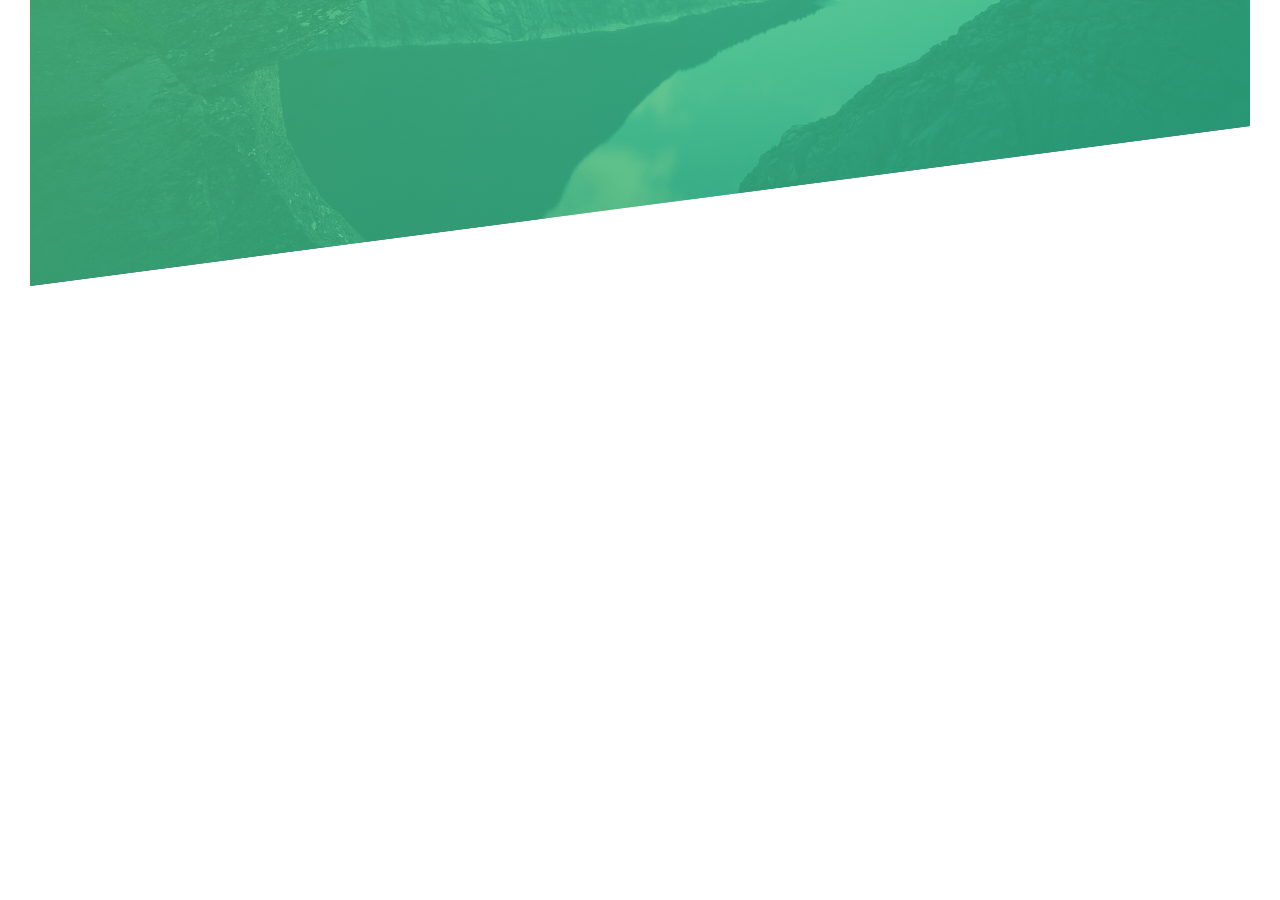
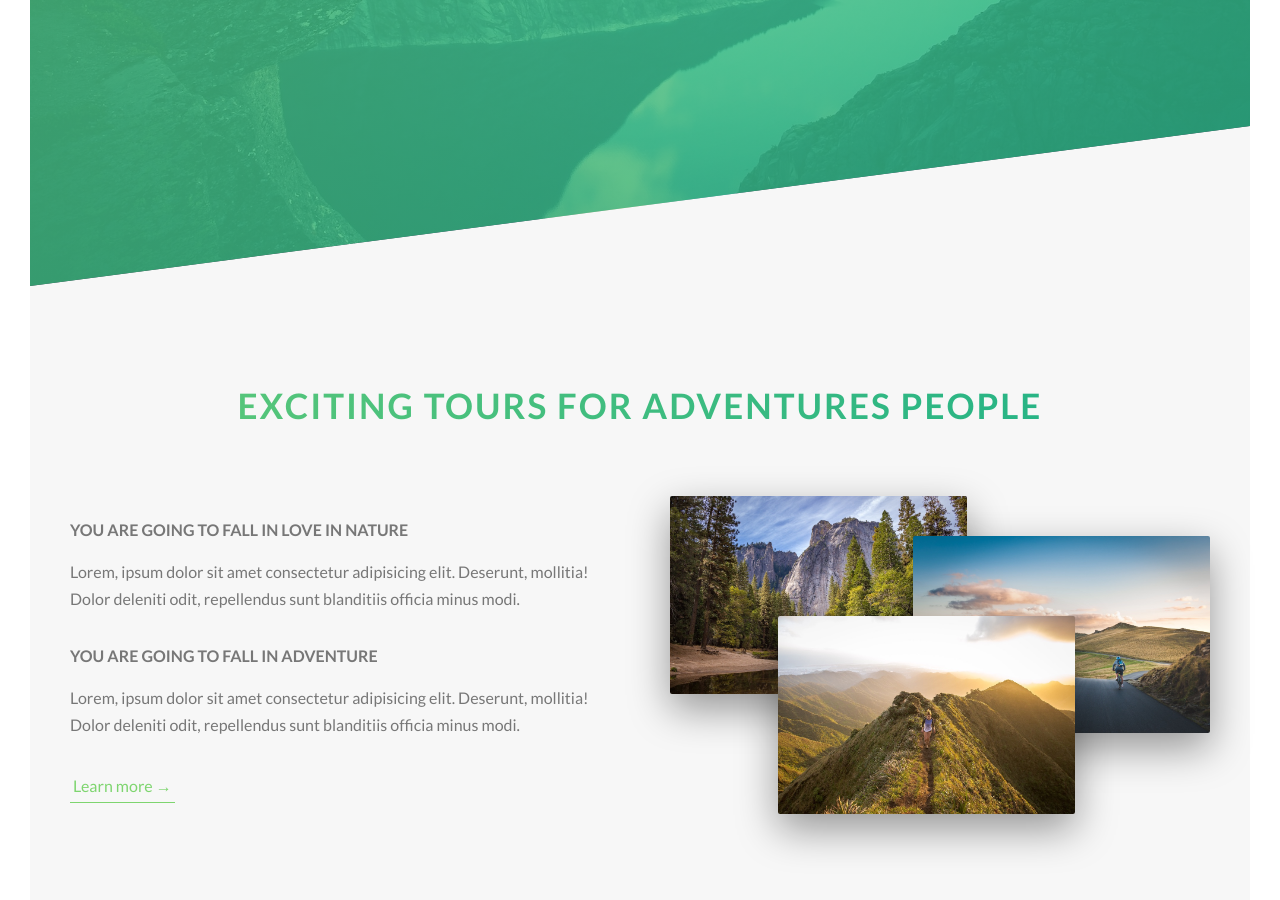
Before and after one commit to milanzivanov/advanced-course-css-scss, a website: page index.html in a window 1280 px wide. Shown: the part 504-1404 px from the top of the page. Before the commit the page ends 820 px from the top, so only its background shows below. Drawn offline with Linux system fonts and the light colour scheme.

Commit message:
about section

```diff
--- a/index.html
+++ b/index.html
@@ -76,6 +76,42 @@
 
         </header>
 
+        <main>
+            <section class="section-about">
+                <div class="u-center-text u-margin-buttom-big">
+                    <h2 class="heading-secondary">
+                        Exciting tours for adventures people
+                    </h2>
+                </div>
+                <div class="row">
+                    <div class="col-1-of-2">
+                        <h3 class="heading-tertiary u-margin-bottom-small">
+                            You are going to fall in love in nature
+                        </h3>
+                        <p class="paragraph u-margin-bottom-small">
+                            Lorem, ipsum dolor sit amet consectetur adipisicing elit. Deserunt, mollitia! Dolor deleniti odit, repellendus sunt blanditiis officia minus modi.
+                        </p>
+                        <h3 class="heading-tertiary u-margin-bottom-small">
+                            You are going to fall in adventure
+                        </h3>
+                        <p class="paragraph u-margin-bottom-small">
+                            Lorem, ipsum dolor sit amet consectetur adipisicing elit. Deserunt, mollitia! Dolor deleniti odit, repellendus sunt blanditiis officia minus modi.
+                        </p>
+                        <a class="btn-text" href="#">
+                            Learn more &rarr;
+                        </a>
+                    </div>
+                    <div class="col-1-of-2">
+                        <div class="composition">
+                            <img src="img/nat-1-large.jpg" alt="Photo 1" class="composition__photo composition__photo--p1">
+                            <img src="img/nat-2-large.jpg" alt="Photo 2" class="composition__photo composition__photo--p2">
+                            <img src="img/nat-3-large.jpg" alt="Photo 3" class="composition__photo composition__photo--p3">
+                        </div>
+                    </div>
+                </div>
+            </section>
+        </main>
+
         <!-- grid test -->
         <!-- <section class="grid-test">
             <div class="row">
--- a/sass/abstracts/_variables.scss
+++ b/sass/abstracts/_variables.scss
@@ -3,9 +3,16 @@ $color-primary: #7ed56f;
 $color-primary-light: #55c57a;
 $color-primary-dark: #28b485;
 
+$color-gray-light-1: #f7f7f7;
+
 $color-gray-dark: #777;
 $color-white: #fff;
 $color-black: #000;
+
+
+// font
+$defoult-font-size: 1.6rem;
+
 
 // grid
 $grid-width: 114rem;
--- a/sass/base/_typography.scss
+++ b/sass/base/_typography.scss
@@ -37,3 +37,34 @@ body {
         animation: moveInRight 2s ease-in-out;
     }
 }
+
+.heading-secondary {
+    font-size: 3.5rem;
+    text-transform: uppercase;
+    font-weight: 700;
+    background-image: linear-gradient(to right, $color-primary-light, $color-primary-dark);
+    display: inline-block;
+    -webkit-background-clip: text;
+    color: transparent;
+    transition: all 0.2s;
+    letter-spacing: 2px;
+
+    &:hover {
+        transform: skewY(2deg) skewX(15deg) scale(1.1);
+        text-shadow: 0.5rem 1rem 2rem rgba($color-black, 0.2);
+    }
+}
+
+.heading-tertiary {
+    font-size: 1.6rem;
+    font-weight: 700;
+    text-transform: uppercase;
+}
+
+.paragraph {
+    font-size: 1.6rem;
+
+    &:not(:last-child) {
+        margin-bottom: 3rem;
+    }
+}
--- a/sass/base/_utilities.scss
+++ b/sass/base/_utilities.scss
@@ -0,0 +1,14 @@
+.u-center-text {
+    text-align: center;
+}
+
+.u-margin-buttom-big {
+    margin-bottom: 8rem;
+}
+.u-margin-buttom-medium {
+    margin-bottom: 4rem;
+}
+
+.u-margin-bottom-small {
+    margin-bottom: 1.5rem;
+}
--- a/sass/components/_button.scss
+++ b/sass/components/_button.scss
@@ -52,3 +52,28 @@
     animation: moveInButton 0.5s ease-out 0.75s;
     animation-fill-mode: backwards;
 }
+
+.btn-text {
+    &:link,
+    &:visited {
+        font-size: $defoult-font-size;
+        color: $color-primary;
+        display: inline-block;
+        text-decoration: none;
+        border-bottom: 1px solid $color-primary;
+        padding: 3px;
+        transition: all 0.2s;
+    }
+
+    &:hover {
+        background-color: $color-primary;
+        color: $color-white;
+        box-shadow: 0 1rem 2rem rgba($color-black, 0.15);
+        transform: translateY(-2px);
+    }
+
+    &:active {
+        box-shadow: 0 1rem 2rem rgba($color-black, 0.15);
+        transform: translateY(0);
+    }
+}
--- /dev/null
+++ b/sass/components/_composition.scss
@@ -0,0 +1,37 @@
+.composition {
+    position: relative;
+
+    &__photo {
+        width: 55%;
+        box-shadow: 0 1.5rem 4rem rgba($color-black, .4);
+        border-radius: 2px;
+        position: absolute;
+        z-index: 10;
+        transition: all 0.2s;
+        outline-offset: 2rem;
+
+        &--p1 {
+            left: 0;
+            top: -2rem;
+        }
+        &--p2 {
+            right: 0;
+            top: 2rem;
+        }
+        &--p3 {
+            left: 20%;
+            top: 10rem;
+        }
+
+        &:hover {
+            outline: 1.5rem solid $color-primary;
+            transform: scale(1.05) translateY(-0.5rem);
+            box-shadow: 0 2.5rem 4rem rgba($color-black, .5);
+            z-index: 20;
+        }
+    }
+
+    &:hover &__photo:not(:hover) {
+        transform: scale(0.95)
+    }
+}
--- a/sass/layout/_grid.scss
+++ b/sass/layout/_grid.scss
@@ -1,6 +1,6 @@
 .row {
     max-width: $grid-width;
-    background-color: #eee;
+    // background-color: #eee;
     margin: 0 auto;
 
     &:not(:last-child) {
@@ -12,7 +12,7 @@
     // attribut selector
     [class^="col-"] {
 
-        background-color: orange;
+        // background-color: orange;
         float: left;
 
         &:not(:last-child) {
--- a/sass/main.scss
+++ b/sass/main.scss
@@ -1,16 +1,17 @@
-@import './abstracts/_functions.scss';
-@import './abstracts/_mixins.scss';
-@import './abstracts/_variables.scss';
+@import './abstracts/functions';
+@import './abstracts/mixins';
+@import './abstracts/variables';
 
-@import './base/_animation.scss';
-@import './base/_base.scss';
-@import './base/_typography.scss';
-@import './base/_utilities.scss';
+@import './base/animation';
+@import './base/base';
+@import './base/typography';
+@import './base/utilities';
 
-@import './components/_button.scss';
+@import './components/button';
+@import './components/composition';
 
-@import './layout/_grid.scss';
-@import './layout/_navigation.scss';
-@import './layout/_header.scss';
+@import './layout/grid';
+@import './layout/navigation';
+@import './layout/header';
 
-@import './pages/_home.scss';
+@import './pages/home';
--- a/sass/pages/_home.scss
+++ b/sass/pages/_home.scss
@@ -0,0 +1,5 @@
+.section-about {
+    background-color: $color-gray-light-1;
+    padding: 25rem 0;
+    margin-top: -20vh;
+}
```
Also changed, not shown: css/style.css.
